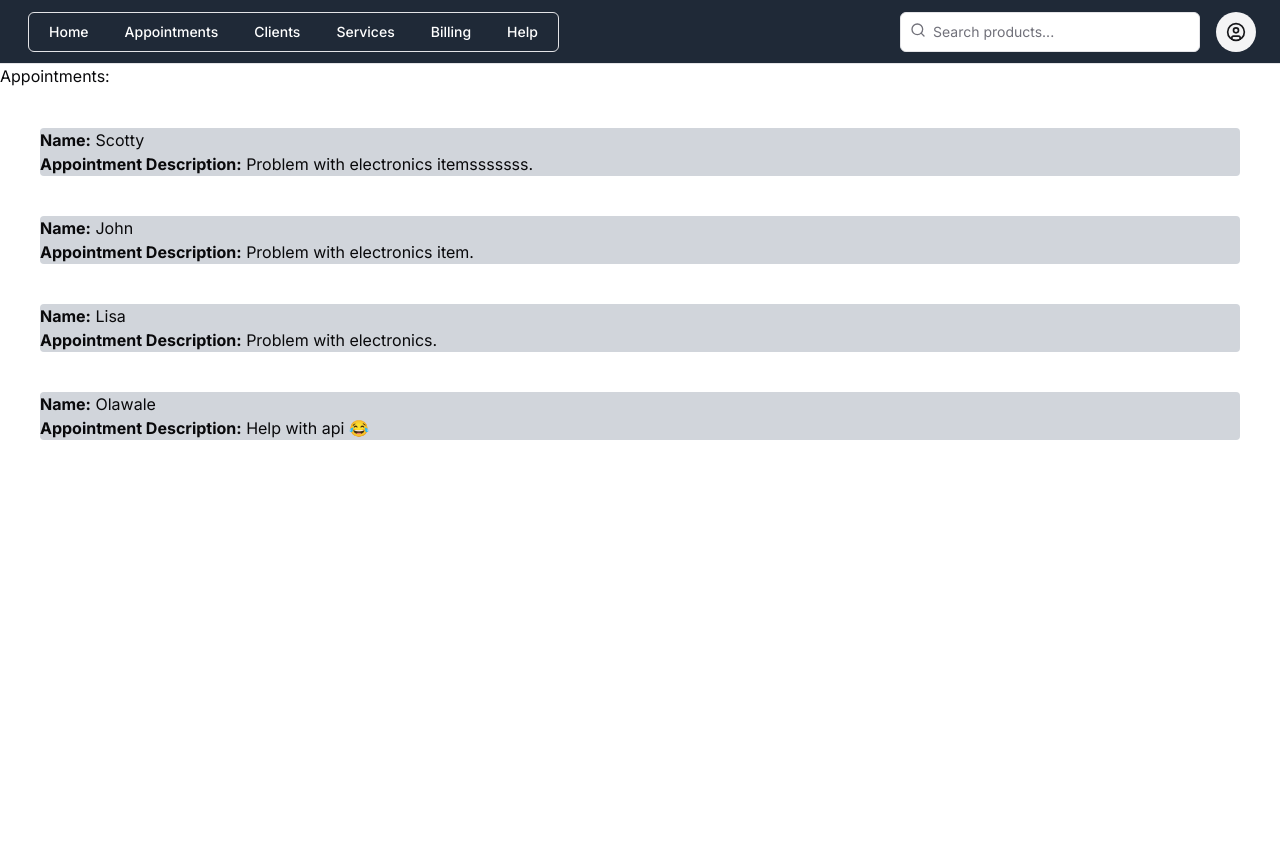
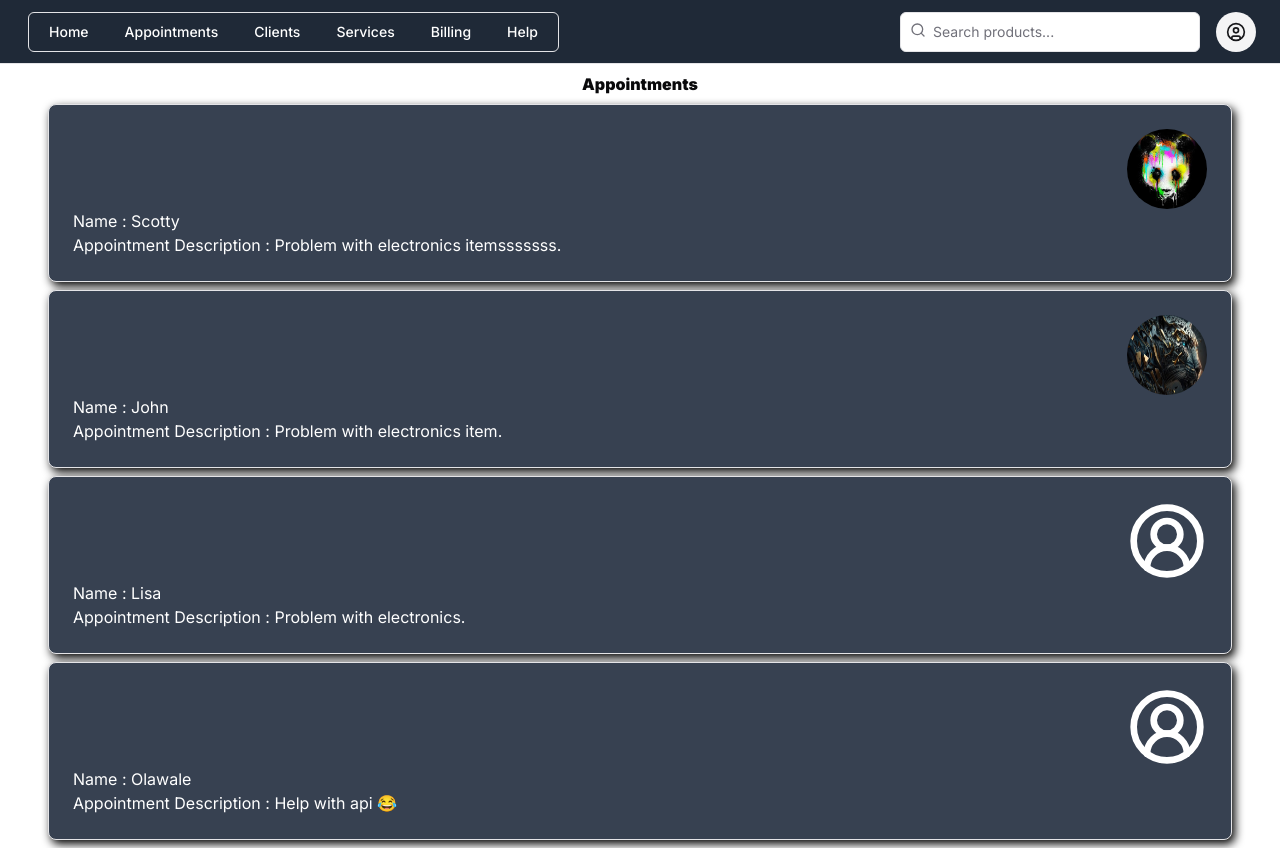
Before and after one commit to intondiscott/Appointment-Tracking-System, a Next.js app: page /appointment in a window 1280 px wide. Before the commit the page ends 800 px from the top, so only its background shows below. Built offline with nearby package versions, Linux system fonts and the light colour scheme.

Commit message:
updated appointment system

```diff
--- a/src/app/(User)/appointment/page.tsx
+++ b/src/app/(User)/appointment/page.tsx
@@ -1,3 +1,6 @@
+import { Card, CardContent } from "@/components/ui/card";
+import { CircleUserRound } from "lucide-react";
+import Image from "next/image";
 export default async function AppointmentPage() {
   const getData = async () => {
     const res = await fetch("http://localhost:3000/api/accounts/", {
@@ -7,20 +10,36 @@ export default async function AppointmentPage() {
   };
   const data = await getData();
   return (
-    <div>
-      Appointments:
+    <div className='m-2'>
+      <div className='text-center font-black'>
+        <strong>Appointments</strong>
+      </div>
+
       {data.map((res: any, idx: number) =>
         res.accounts.map(
           (items: any) =>
             items.appointment.length > 0 && (
-              <div key={idx} className='bg-gray-300 m-10 rounded'>
-                <p>
-                  <strong>Name:</strong> {items.name}
-                </p>
-                <p>
-                  <strong>Appointment Description:</strong> {items.appointment}
-                </p>
-              </div>
+              <Card
+                key={idx}
+                className='bg-gray-700 text-white _cards ml-10 mr-10 mt-2'
+              >
+                <CardContent className='flex flex-col p-6  '>
+                  {items.picture == "" ? (
+                    <CircleUserRound className='w-20 h-20 ml-auto' />
+                  ) : (
+                    <Image
+                      className='rounded-full w-20 h-20 ml-auto'
+                      src={`/assets/${items.picture}`}
+                      alt='alt'
+                      width={300}
+                      height={200}
+                    />
+                  )}
+
+                  <span>Name : {items.name}</span>
+                  <span>Appointment Description : {items.appointment}</span>
+                </CardContent>
+              </Card>
             )
         )
       )}
--- a/src/app/api/accounts/route.ts
+++ b/src/app/api/accounts/route.ts
@@ -33,6 +33,13 @@ export function GET(req: NextRequest) {
           picture: "",
           appointment: "Help with api 😂",
         },
+        {
+          id: 5,
+          name: "Sam",
+          age: 24,
+          picture: "",
+          appointment: "",
+        },
       ],
     },
   ];
--- a/src/app/globals.css
+++ b/src/app/globals.css
@@ -58,5 +58,5 @@
   }
 }
 ._cards {
-  box-shadow: 5px 7px 5px black;
+  box-shadow: 3px 4px 10px black;
 }
```
